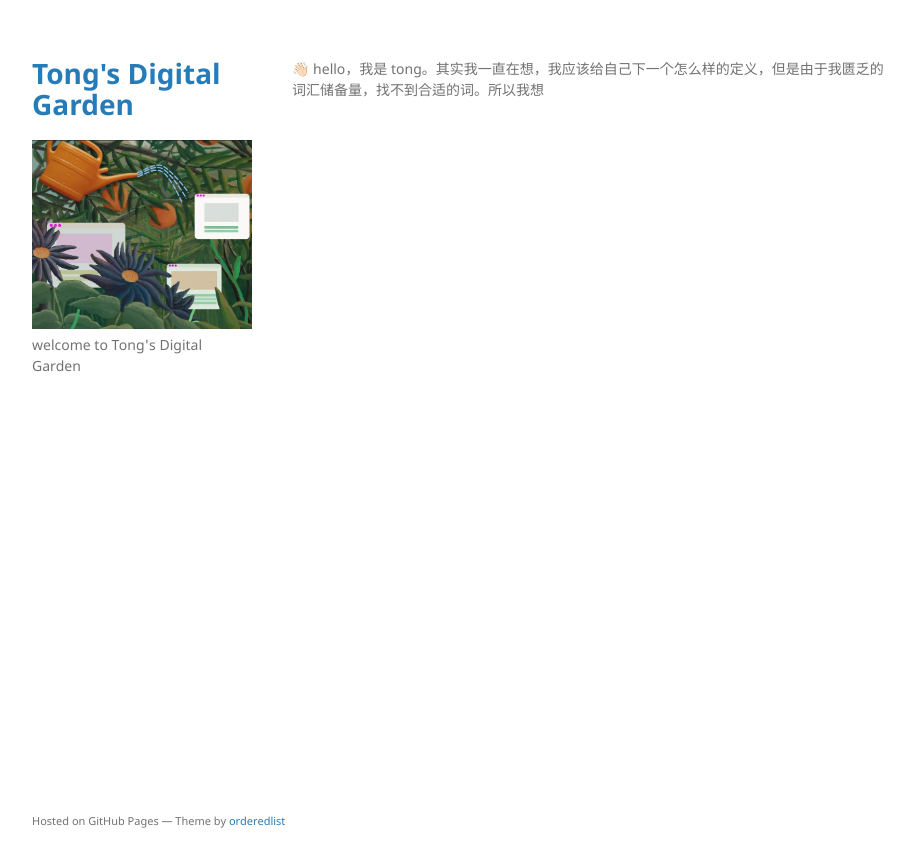
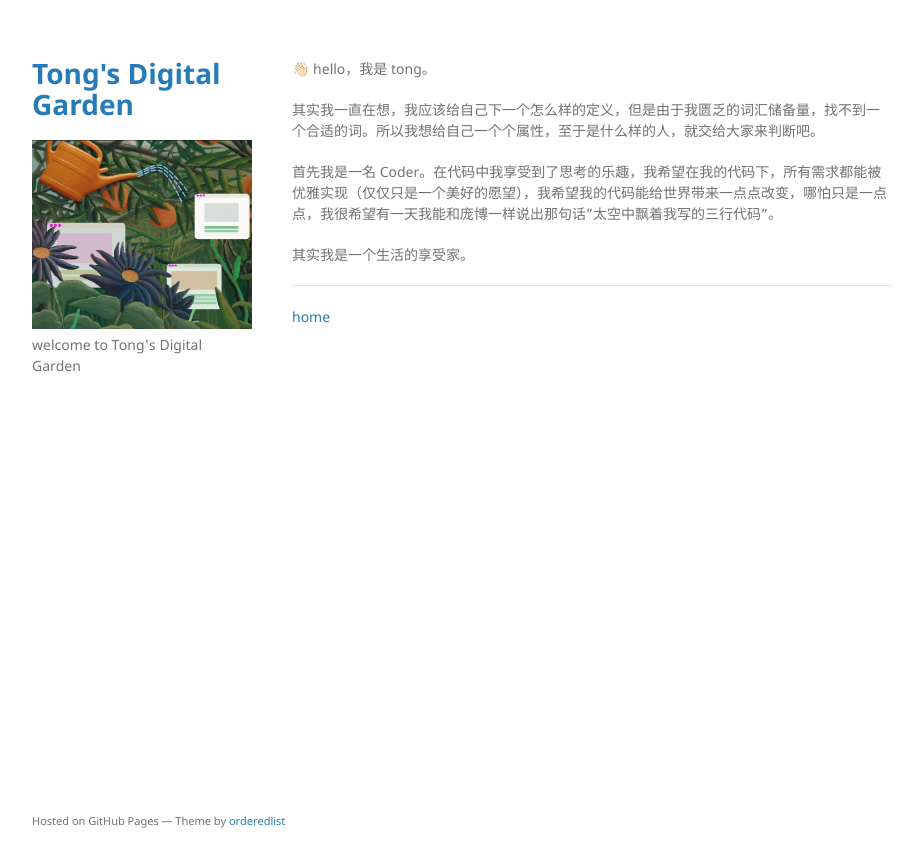
Before and after one commit to TongCodeSpace/TongCodeSpace.github.io, a Jekyll site: the page built from note/Aboutme.md, in a window 1280 px wide. Shown: the top 867 px of the page, without its empty margins (178-1101 px from the left). Built offline with Jekyll 4.4.1, drawn with Linux system fonts in a browser that asks for light colours.

Commit message:
vault backup: M .obsidian/workspace.json note/Aboutme.md, A note/编程/.DS_Store

```diff
--- a/note/Aboutme.md
+++ b/note/Aboutme.md
@@ -2,4 +2,15 @@
 layout: default
 ---
 
-👋🏻 hello，我是 tong。其实我一直在想，我应该给自己下一个怎么样的定义，但是由于我匮乏的词汇储备量，找不到合适的词。所以我想
+👋🏻 hello，我是 tong。
+
+其实我一直在想，我应该给自己下一个怎么样的定义，但是由于我匮乏的词汇储备量，找不到一个合适的词。所以我想给自己一个个属性，至于是什么样的人，就交给大家来判断吧。
+
+首先我是一名 Coder。在代码中我享受到了思考的乐趣，我希望在我的代码下，所有需求都能被优雅实现（仅仅只是一个美好的愿望），我希望我的代码能给世界带来一点点改变，哪怕只是一点点，我很希望有一天我能和庞博一样说出那句话"太空中飘着我写的三行代码"。
+
+其实我是一个生活的享受家。
+
+
+
+---
+[home](../index.md)
```
Also changed, not shown: .obsidian/workspace.json, 1 other file.
